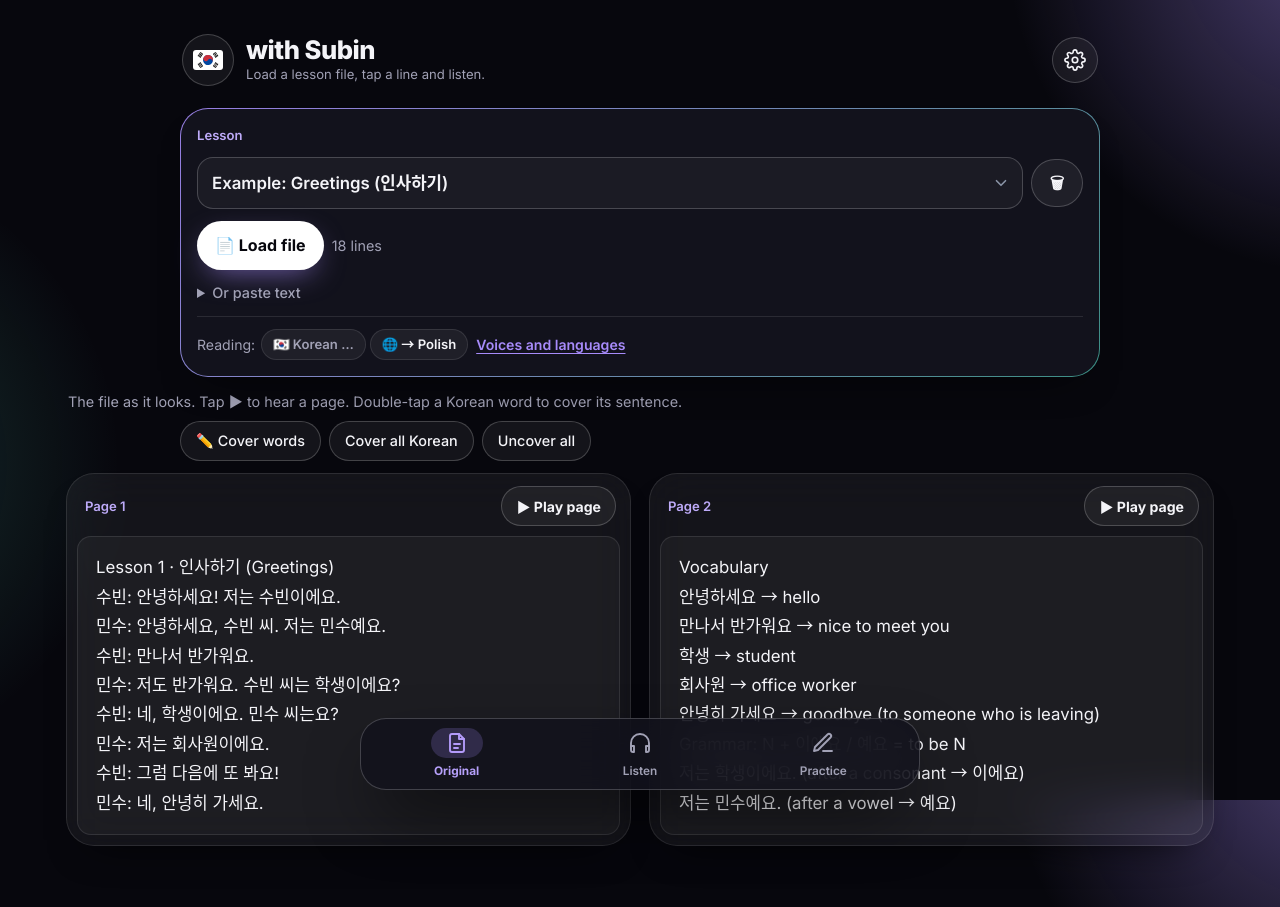
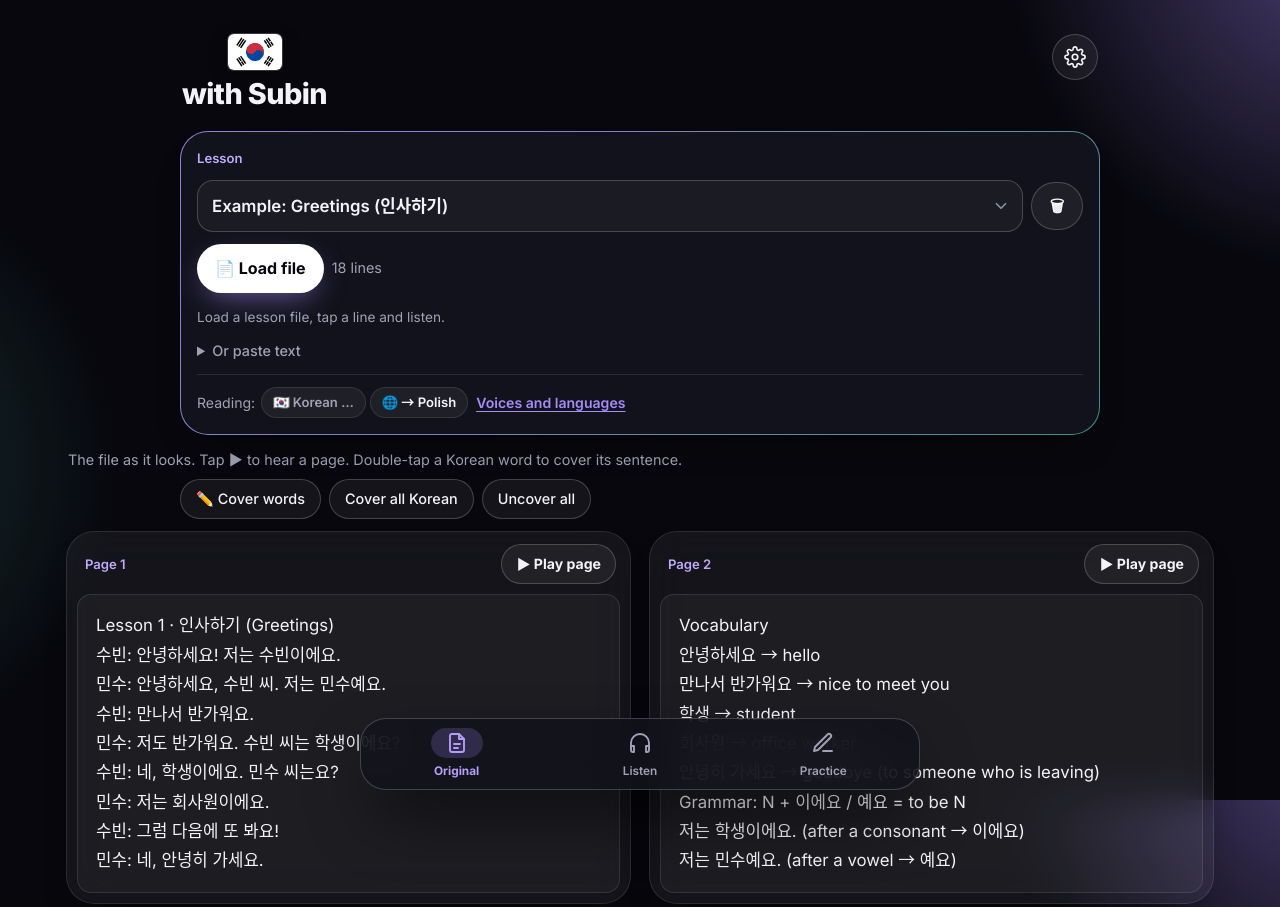
Before and after one commit to Chiniak/Kws, a plain HTML site: page KWS.html in a window 1280 px wide. Shown: the top 907 px of the page. Drawn offline with nearby package versions, Linux system fonts and the light colour scheme.

Commit message:
Add files via upload

```diff
--- a/KWS.html
+++ b/KWS.html
@@ -540,15 +540,15 @@ textarea, .tredit textarea { border-radius: var(--r); border-width: 1px; }
     radial-gradient(480px 480px at -15% 58%, color-mix(in srgb, var(--a2) 12%, transparent), transparent 65%);
 }
 
-/* header: flag in a glass circle, name and line beside it, settings on the right */
+/* header: the logo is the flag with "with Subin" under it (left-aligned), settings on the right */
 [data-skin="aurora"] .hdr { background: none; box-shadow: none; color: var(--fg); border-radius: 0; padding: 6px 64px 14px 2px; justify-content: flex-start; margin-bottom: 8px; overflow: visible; }
 [data-skin="aurora"] .hdr::before, [data-skin="aurora"] .hdr::after { display: none; }
-[data-skin="aurora"] .hdr-brand { display: grid; grid-template-columns: 52px 1fr; column-gap: 12px; align-items: center; text-align: left; }
-[data-skin="aurora"] .brand { grid-row: 1 / 3; width: 52px; height: 52px; border-radius: 50%; display: grid; place-items: center; background: var(--surface); border: 1px solid var(--line-strong); }
-[data-skin="aurora"] .flag { width: 30px; margin: 0; border-radius: 3px; box-shadow: none; }
-[data-skin="aurora"] .withsubin { margin: 0; align-self: end; color: var(--fg); font-family: var(--display); font-weight: 800; font-size: 1.35rem; letter-spacing: -.02em; text-shadow: none; }
+[data-skin="aurora"] .hdr-brand { display: flex; flex-direction: column; align-items: center; align-self: flex-start; gap: 10px; text-align: left; }
+[data-skin="aurora"] .brand { flex: none; display: block; line-height: 0; }
+[data-skin="aurora"] .flag { width: 54px; height: 36px; margin: 0; border-radius: 6px; box-shadow: 0 0 0 1px var(--line-strong), 0 6px 18px rgba(0, 0, 0, .35); }
+[data-skin="aurora"] .withsubin { margin: 0; color: var(--fg); font-family: var(--display); font-weight: 800; font-size: 1.6rem; letter-spacing: -.02em; line-height: 1; text-shadow: none; }
 [data-skin="aurora"] .hdr .sub { margin: 0; align-self: start; color: var(--muted); font-size: .82rem; max-width: none; }
-[data-skin="aurora"] .hdr .gear-icon { top: 9px; right: 2px; color: var(--fg); background: var(--surface); border: 1px solid var(--line-strong); }
+[data-skin="aurora"] .hdr .gear-icon { top: 6px; right: 2px; color: var(--fg); background: var(--surface); border: 1px solid var(--line-strong); }
 
 /* glass cards */
 [data-skin="aurora"] .panel, [data-skin="aurora"] .qcard, [data-skin="aurora"] .opage, [data-skin="aurora"] .empty, [data-skin="aurora"] .lang, [data-skin="aurora"] .others, [data-skin="aurora"] .guide {
@@ -612,6 +612,7 @@ textarea, .tredit textarea { border-radius: var(--r); border-width: 1px; }
 [data-skin="aurora"] .prog { background: color-mix(in srgb, var(--fg) 10%, transparent); border: 0; height: 6px; }
 [data-skin="aurora"] .prog i { background: var(--grad); }
 [data-skin="aurora"] .result .big { background: var(--grad); -webkit-background-clip: text; background-clip: text; font-family: var(--display); font-weight: 800; }
+.libcard .tagline { margin: 2px 0 0; font-size: .85rem; }
 [data-skin="aurora"] .vpill { background: var(--surface); border-color: var(--line); }
 [data-skin="aurora"] .opage canvas { border-radius: 16px; }
 
@@ -620,7 +621,7 @@ textarea, .tredit textarea { border-radius: var(--r); border-width: 1px; }
   [data-skin="aurora"] .hdr .gear-icon:hover { background: color-mix(in srgb, var(--fg) 12%, transparent); }
 }
 @media (min-width: 760px) {
-  [data-skin="aurora"] .withsubin { font-size: 1.6rem; }
+  [data-skin="aurora"] .withsubin { font-size: 1.8rem; }
   [data-skin="aurora"] .opt { font-size: 1.8rem; }
 }
 
@@ -671,7 +672,6 @@ textarea, .tredit textarea { border-radius: var(--r); border-width: 1px; }
     <div class="hdr-brand">
       <h1 class="brand"><svg class="flag" viewBox="0 0 72 48" role="img" aria-label="Korea"><rect width="72" height="48" fill="#fff"/><g transform="translate(36 24)"><g transform="rotate(33.69)"><circle r="12" fill="#0047A0"/><path d="M-12 0A12 12 0 0 1 12 0A6 6 0 0 0 0 0A6 6 0 0 1 -12 0Z" fill="#CD2E3A"/></g><g fill="#000"><g transform="rotate(-56.31)"><rect x="-6" y="-20" width="12" height="2"/><rect x="-6" y="-23" width="12" height="2"/><rect x="-6" y="-26" width="12" height="2"/></g><g transform="rotate(56.31)"><rect x="-6" y="-20" width="5.5" height="2"/><rect x="0.5" y="-20" width="5.5" height="2"/><rect x="-6" y="-23" width="12" height="2"/><rect x="-6" y="-26" width="5.5" height="2"/><rect x="0.5" y="-26" width="5.5" height="2"/></g><g transform="rotate(123.69)"><rect x="-6" y="-20" width="5.5" height="2"/><rect x="0.5" y="-20" width="5.5" height="2"/><rect x="-6" y="-23" width="5.5" height="2"/><rect x="0.5" y="-23" width="5.5" height="2"/><rect x="-6" y="-26" width="5.5" height="2"/><rect x="0.5" y="-26" width="5.5" height="2"/></g><g transform="rotate(-123.69)"><rect x="-6" y="-20" width="12" height="2"/><rect x="-6" y="-23" width="5.5" height="2"/><rect x="0.5" y="-23" width="5.5" height="2"/><rect x="-6" y="-26" width="12" height="2"/></g></g></g></svg><span class="vh">KWS</span></h1>
       <p class="withsubin">with Subin</p>
-      <p class="sub" data-t="tagline"></p>
     </div>
     <button class="gear gear-icon" id="openSet"><svg viewBox="0 0 24 24" width="22" height="22" fill="none" stroke="currentColor" stroke-width="1.8" stroke-linecap="round" stroke-linejoin="round" aria-hidden="true"><circle cx="12" cy="12" r="3"/><path d="M19.4 15a1.65 1.65 0 0 0 .33 1.82l.06.06a2 2 0 1 1-2.83 2.83l-.06-.06a1.65 1.65 0 0 0-1.82-.33 1.65 1.65 0 0 0-1 1.51V21a2 2 0 1 1-4 0v-.09a1.65 1.65 0 0 0-1-1.51 1.65 1.65 0 0 0-1.82.33l-.06.06a2 2 0 1 1-2.83-2.83l.06-.06a1.65 1.65 0 0 0 .33-1.82 1.65 1.65 0 0 0-1.51-1H3a2 2 0 1 1 0-4h.09a1.65 1.65 0 0 0 1.51-1 1.65 1.65 0 0 0-.33-1.82l-.06-.06a2 2 0 1 1 2.83-2.83l.06.06a1.65 1.65 0 0 0 1.82.33H9a1.65 1.65 0 0 0 1-1.51V3a2 2 0 1 1 4 0v.09a1.65 1.65 0 0 0 1 1.51 1.65 1.65 0 0 0 1.82-.33l.06-.06a2 2 0 1 1 2.83 2.83l-.06.06a1.65 1.65 0 0 0-.33 1.82V9a1.65 1.65 0 0 0 1.51 1H21a2 2 0 1 1 0 4h-.09a1.65 1.65 0 0 0-1.51 1z"/></svg></button>
   </div>
@@ -687,6 +687,7 @@ textarea, .tredit textarea { border-radius: var(--r); border-width: 1px; }
       <input type="file" id="fileIn" accept=".pdf,.txt,.docx,application/pdf,text/plain" hidden>
       <span class="file" id="fileName"></span>
     </div>
+    <p class="hint tagline" data-t="tagline"></p>
     <details>
       <summary data-t="orPaste"></summary>
       <textarea id="paste"></textarea>
```
